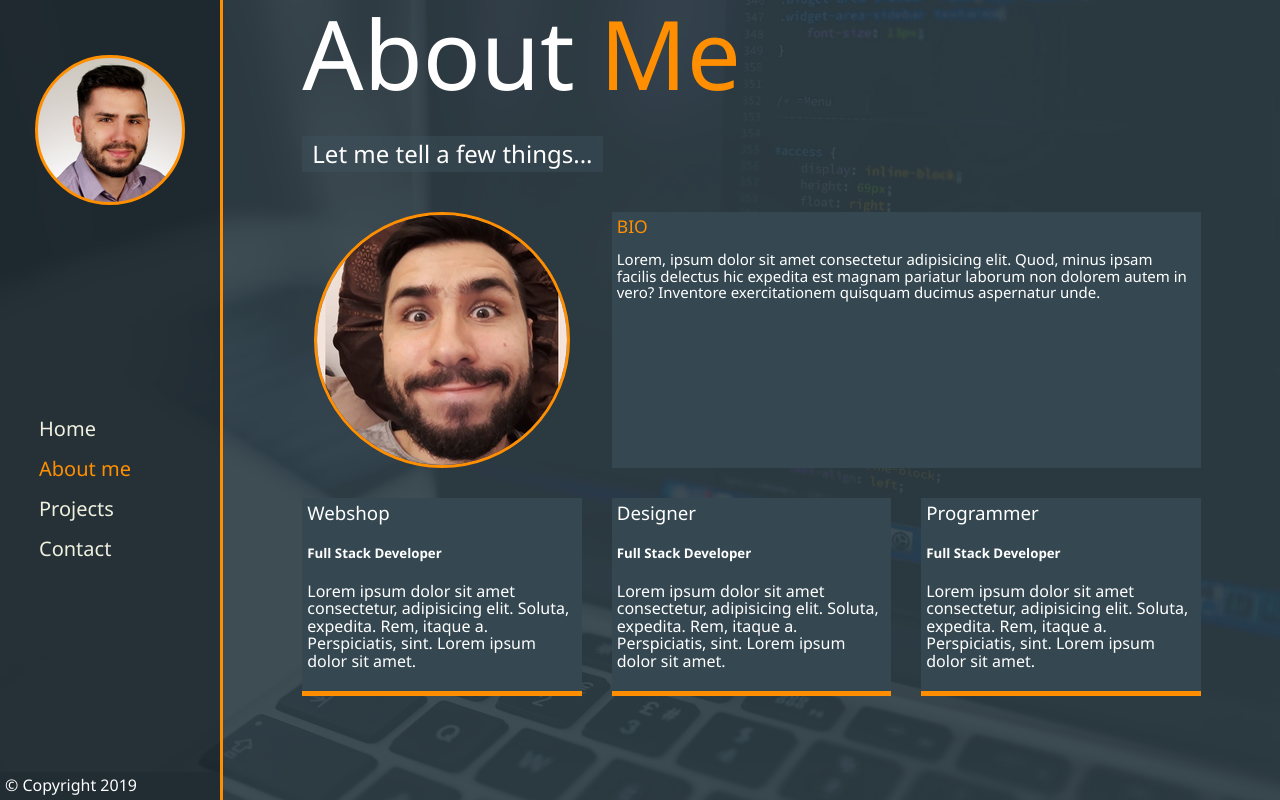
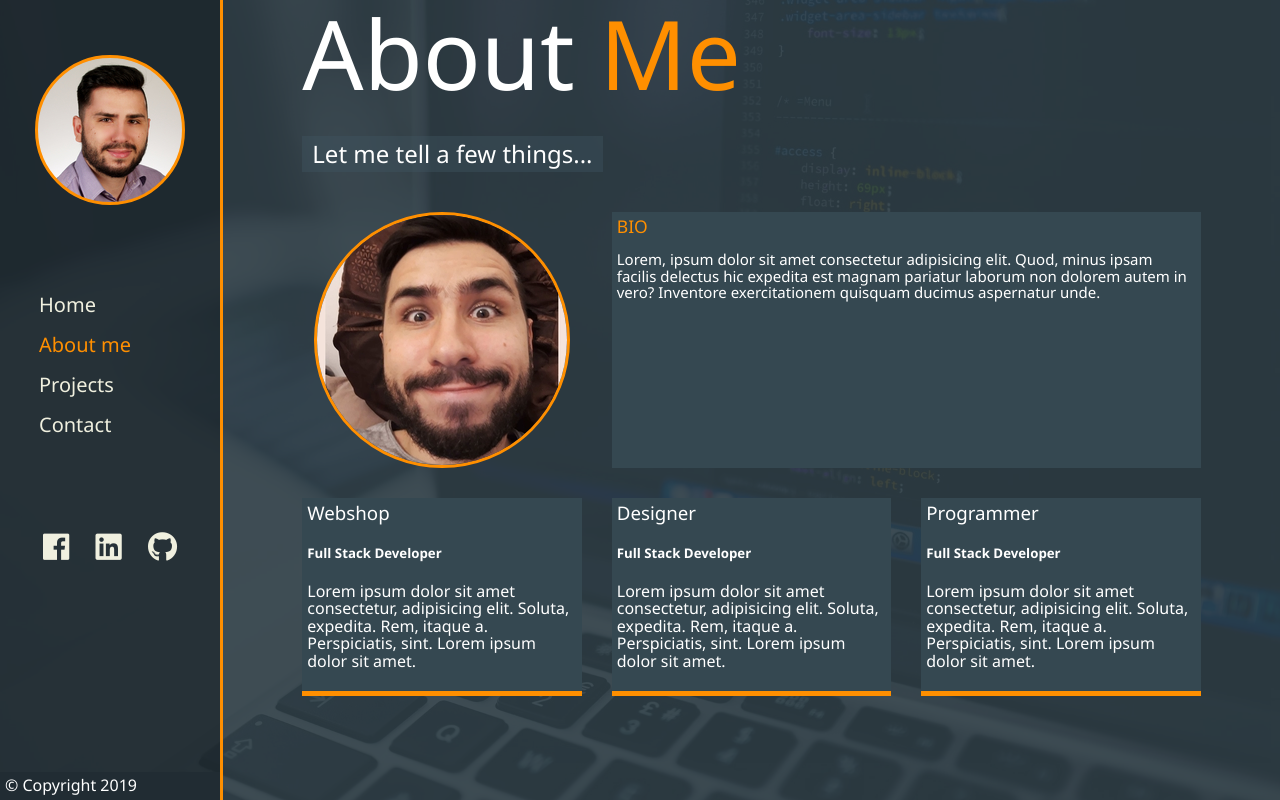
Before and after one commit to Kinetic639/portfolio, a website: page dist/about.html in a window 1280 px wide. Drawn offline with Linux system fonts and the light colour scheme.

Commit message:
side-menu

```diff
--- a/dist/about.html
+++ b/dist/about.html
@@ -42,6 +42,18 @@
                     </li>
                 </ul>
             </nav>
+
+            <div class="icons">
+                <a href="#!">
+                    <i class="fab fa-facebook fa-1x"></i>
+                </a>
+                <a href="#!">
+                    <i class="fab fa-linkedin fa-1x"></i>
+                </a>
+                <a href="#!">
+                    <i class="fab fa-github fa-1x"></i>
+                </a>
+            </div>
 
             <footer class="copyright">&copy; Copyright 2019</footer>
         </aside>
```
Also changed, not shown: dist/contact.html (+12 -0 lines), dist/work.html (+12 -0 lines).
